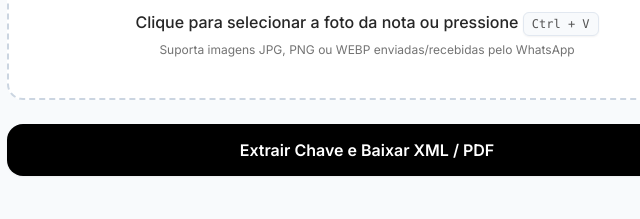
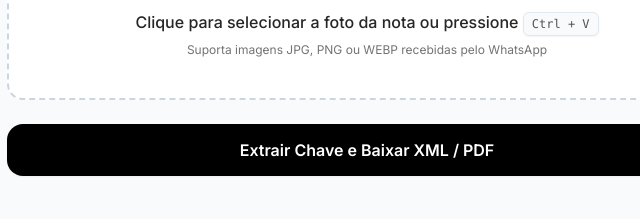
Before and after one commit to Renan3172/nf-eXtractor, a plain HTML site: page public/index.html in a window 1280 px wide. Shown: the part 410-629 px from the top of the page, 273-913 px from the left. Drawn offline with nearby package versions, Linux system fonts and the light colour scheme.

Commit message:
Clarify supported image formats in index.html
Updated the text to clarify supported image formats.

```diff
--- a/public/index.html
+++ b/public/index.html
@@ -78,7 +78,7 @@
         Clique para selecionar a foto da nota ou pressione
         <kbd class="px-2 py-1 bg-slate-50 border border-slate-200 rounded-md text-xs font-mono text-neutral-600 shadow-sm">Ctrl + V</kbd>
       </p>
-      <p class="text-xs text-neutral-500 mt-2">Suporta imagens JPG, PNG ou WEBP enviadas/recebidas pelo WhatsApp</p>
+      <p class="text-xs text-neutral-500 mt-2">Suporta imagens JPG, PNG ou WEBP recebidas pelo WhatsApp</p>
       <img id="preview" class="hidden max-h-64 mx-auto mt-5 rounded-xl border border-slate-200/80 shadow-md" />
     </div>
 
```
